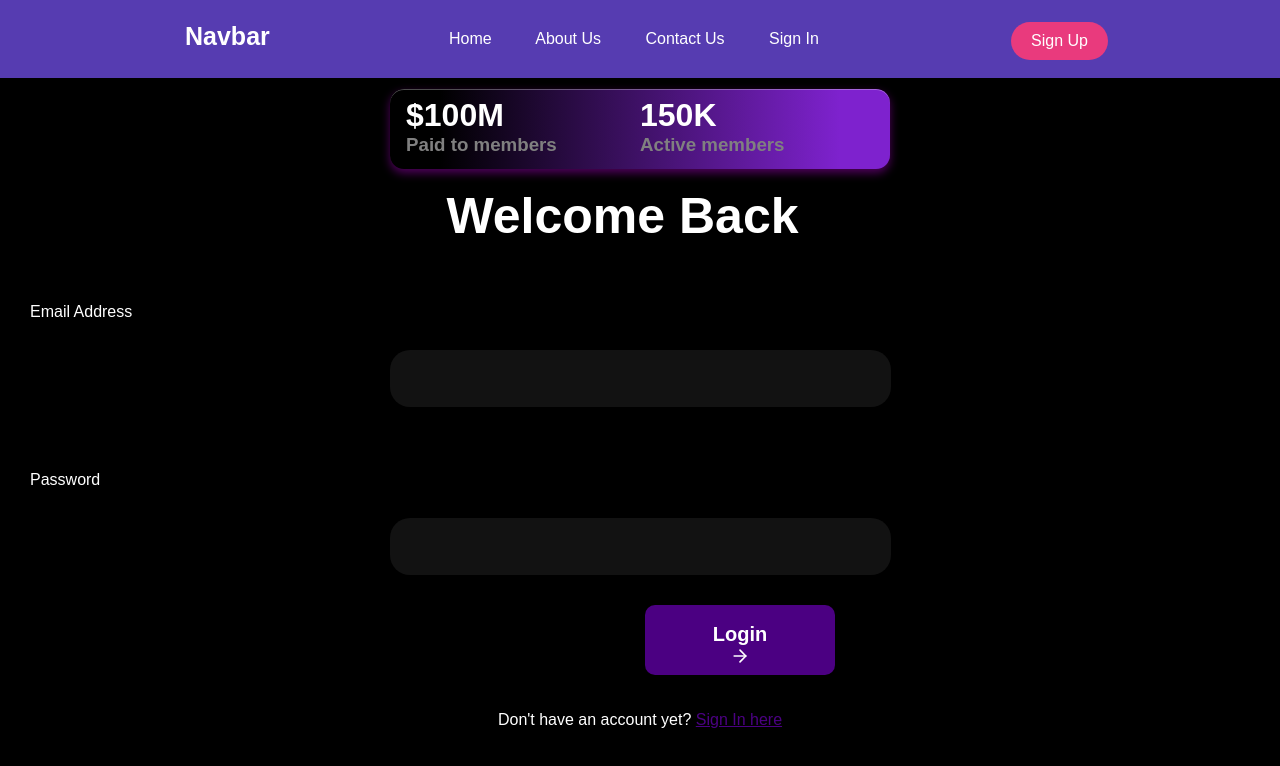
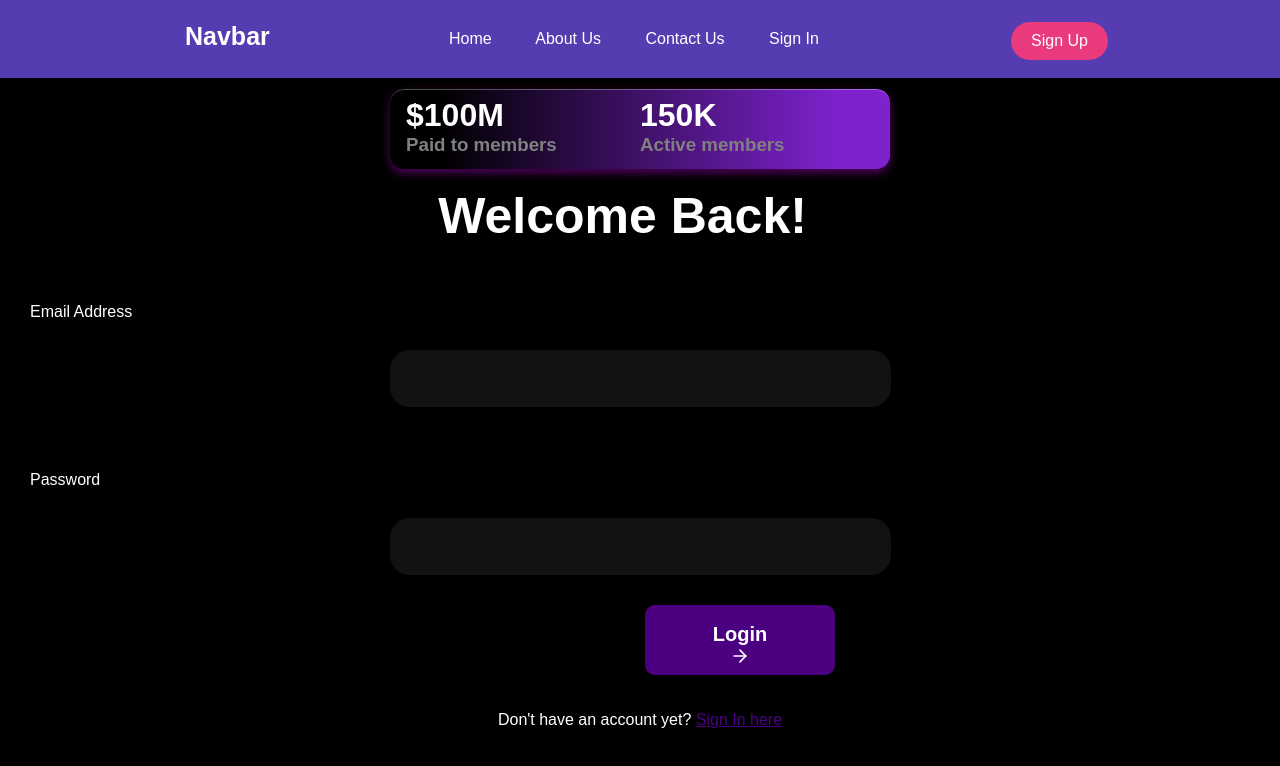
Before and after one commit to codexRegis-debug/Ohan-website, a React app: page /log-in in a window 1280 px wide. Shown: the top 766 px of the page. Built offline with nearby package versions, Linux system fonts and the light colour scheme; the HTML template or start-up script is replaced by a standard one.

Commit message:
Few commits

```diff
--- a/src/App.tsx
+++ b/src/App.tsx
@@ -1,6 +1,6 @@
 /**/
 import './App.css';
-import {BrowserRouter as Router, Routes, Route} from 'react-router-dom';
+import { BrowserRouter as Router, Routes, Route } from 'react-router-dom';
 import  Navbar  from './components/Navbar.jsx';
 import Menu from './components/Menu.jsx'
 import { useState } from 'react';
--- a/src/pages/Home.jsx
+++ b/src/pages/Home.tsx
@@ -1,15 +1,15 @@
 /**/
-import {
-  useState,
-  useRef,
-} from 'react';
+/*
+* import {
+*   useState,
+*   useRef,
+* } from 'react';
+*/
 import { FaYoutube, FaInstagram } from 'react-icons/fa';
 import { FaXTwitter } from 'react-icons/fa6';
-import { Link, NavLink } from 'react-router-dom';
-import AnimeAnimate from '../animeanimations/AnimeAnimate.jsx';
+import { NavLink } from 'react-router-dom';
 import NewAnime from '../animeanimations/NewAnime.jsx';
 import AnimeRotate from '../animeanimations/AnimeRotate.jsx';
-import AnimeCreate from '../animeanimations/AnimeCreate.jsx';
 import AnimeGrid from '../animeanimations/AnimeGrid.jsx';
 import './Home.css';
 import { XCircle } from 'lucide-react';
@@ -454,7 +454,7 @@ const Home = () => {
               </Effect>
               <Effect>
                 <div style={{ cursor: 'pointer', display: 'flex', marginTop: '80px',  alignItems: 'center', width: '100%'}}>
-                  <NavLink className='white-div' to='/sign-in'> Sign Up Free</NavLink>
+                  <NavLink className='white-div' to='/sign-in'> Sign Up For Free</NavLink>
                 </div>
                 <h3 style={{ color: 'grey', marginTop: '16px' }}> Takes 60 seconds. No Startup costs</h3>
               </Effect>
--- a/src/pages/LoginPage.tsx
+++ b/src/pages/LoginPage.tsx
@@ -101,7 +101,7 @@ const Header = () => {
     <>
       <div style={{ display: 'flex', alignItems: 'center', width: '100%' }}>
         <div style={{ left: '30px', color: 'white', fontSize: '25px', marginLeft: '-35px' }}>
-          <h1>Welcome Back</h1>
+          <h1>Welcome Back!</h1>
         </div>
       </div>
     </>
```
